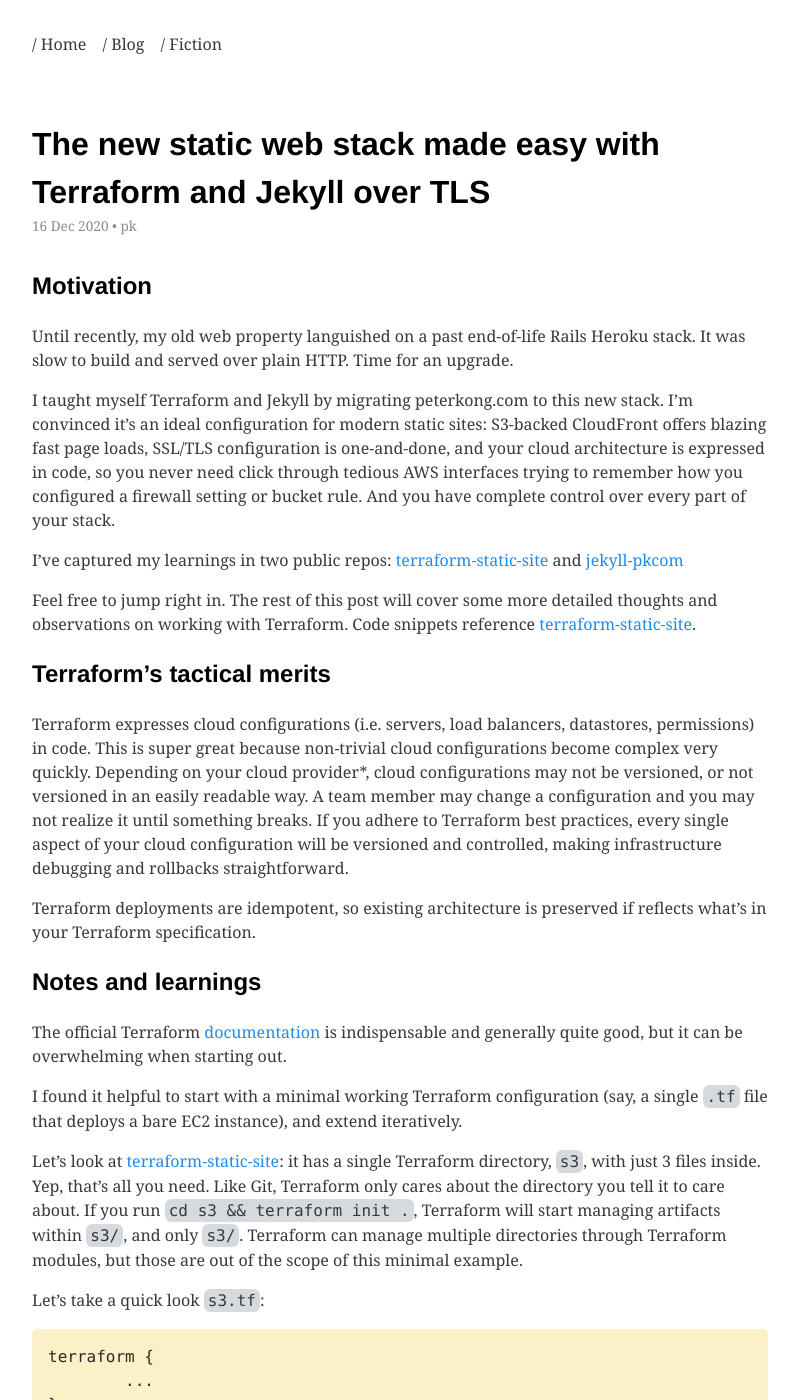
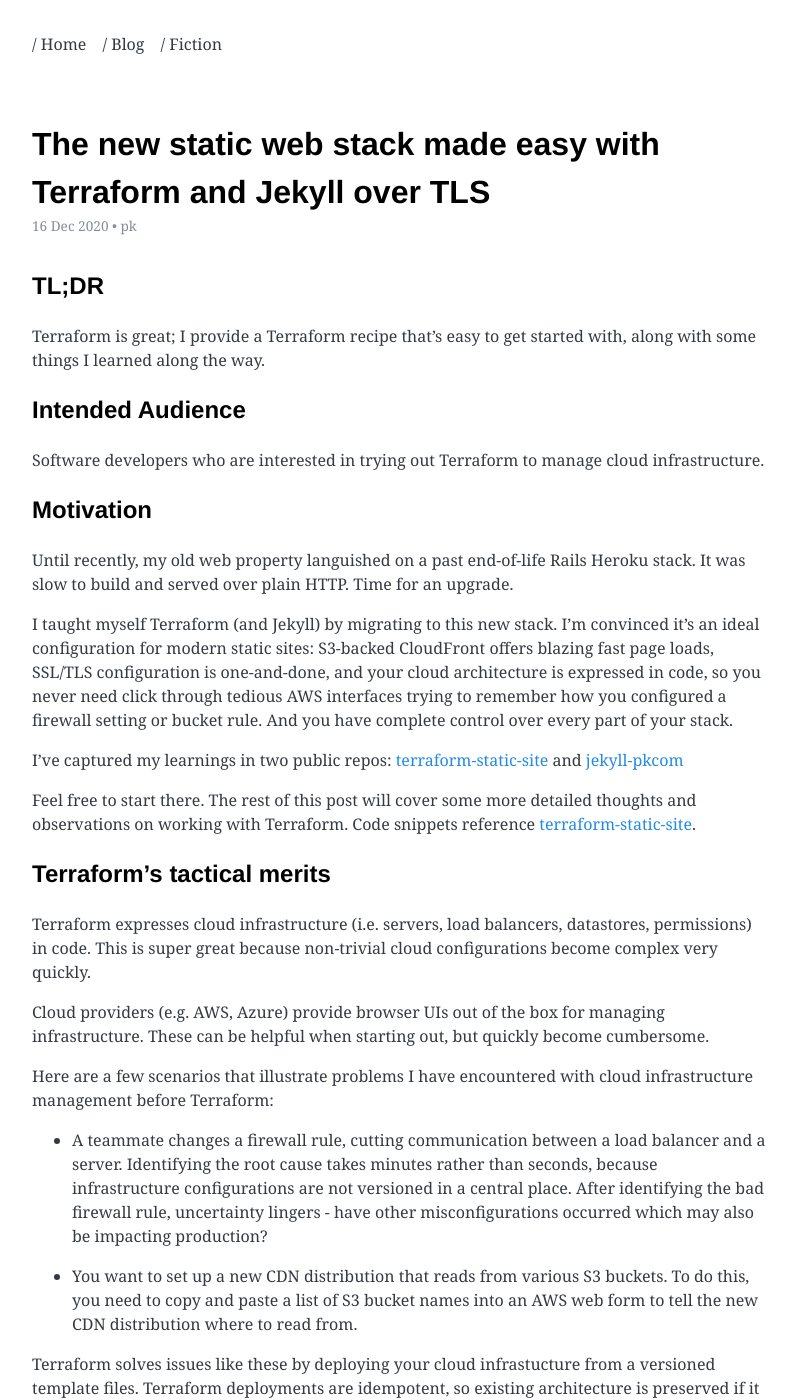
Before and after one commit to happythenewsad/jekyll_pkcom, a Jekyll site: the page built from _posts/2020-12-16-the-new-static-web-stack-made-easy-terraform.md, in a window 1280 px wide and 1400 px high. Shown: the whole window, without its empty margins (240-1039 px from the left). Built offline with Jekyll 4.4.1, drawn with Linux system fonts in a browser that asks for light colours; nearby versions of some CDN libraries; comment, search, counter and statistics services are not loaded; some of the changed text lies outside the part shown.

Commit message:
updated post

```diff
--- a/_posts/2020-12-16-the-new-static-web-stack-made-easy-terraform.md
+++ b/_posts/2020-12-16-the-new-static-web-stack-made-easy-terraform.md
@@ -2,20 +2,33 @@
 title: The new static web stack made easy with Terraform and Jekyll over TLS
 ---
 
+## TL;DR
+Terraform is great; I provide a Terraform recipe that's easy to get started with, along with some things I learned along the way.
+
+## Intended Audience
+Software developers who are interested in trying out Terraform to manage cloud infrastructure.
+
 ## Motivation
-
 Until recently, my old web property languished on a past end-of-life Rails Heroku stack. It was slow to build and served over plain HTTP. Time for an upgrade.
 
-I taught myself Terraform and Jekyll by migrating peterkong.com to this new stack. I'm convinced it's an ideal configuration for modern static sites: S3-backed CloudFront offers blazing fast page loads, SSL/TLS configuration is one-and-done, and your cloud architecture is expressed in code, so you never need click through tedious AWS interfaces trying to remember how you configured a firewall setting or bucket rule. And you have complete control over every part of your stack.
+I taught myself Terraform (and Jekyll) by migrating to this new stack. I'm convinced it's an ideal configuration for modern static sites: S3-backed CloudFront offers blazing fast page loads, SSL/TLS configuration is one-and-done, and your cloud architecture is expressed in code, so you never need click through tedious AWS interfaces trying to remember how you configured a firewall setting or bucket rule. And you have complete control over every part of your stack.
 
 I've captured my learnings in two public repos: [terraform-static-site](https://github.com/happythenewsad/terraform-static-site) and [jekyll-pkcom](https://github.com/happythenewsad/jekyll_pkcom)
 
-Feel free to jump right in. The rest of this post will cover some more detailed thoughts and observations on working with Terraform. Code snippets reference [terraform-static-site](https://github.com/happythenewsad/terraform-static-site).
+Feel free to start there. The rest of this post will cover some more detailed thoughts and observations on working with Terraform. Code snippets reference [terraform-static-site](https://github.com/happythenewsad/terraform-static-site).
 
 ## Terraform's tactical merits
-Terraform expresses cloud configurations (i.e. servers, load balancers, datastores, permissions) in code. This is super great because non-trivial cloud configurations become complex very quickly. Depending on your cloud provider\*, cloud configurations may not be versioned, or not versioned in an easily readable way. A team member may change a configuration and you may not realize it until something breaks. If you adhere to Terraform best practices, every single aspect of your cloud configuration will be versioned and controlled, making infrastructure debugging and rollbacks straightforward.
+Terraform expresses cloud infrastructure (i.e. servers, load balancers, datastores, permissions) in code. This is super great because non-trivial cloud configurations become complex very quickly.
 
-Terraform deployments are idempotent, so existing architecture is preserved if reflects what's in your Terraform specification.
+Cloud providers (e.g. AWS, Azure) provide browser UIs out of the box for managing infrastructure. These can be helpful when starting out, but quickly become cumbersome.
+
+Here are a few scenarios that illustrate problems I have encountered with cloud infrastructure management before Terraform:
+
+- A teammate changes a firewall rule, cutting communication between a load balancer and a server. Identifying the root cause takes minutes rather than seconds, because infrastructure configurations are not versioned in a central place. After identifying the bad firewall rule, uncertainty lingers - have other misconfigurations occurred which may also be impacting production?
+
+- You want to set up a new CDN distribution that reads from various S3 buckets. To do this, you need to copy and paste a list of S3 bucket names into an AWS web form to tell the new CDN distribution where to read from.
+
+Terraform solves issues like these by deploying your cloud infrastucture from a versioned template files. Terraform deployments are idempotent, so existing architecture is preserved if it reflects what's in your Terraform specification.
 
 ## Notes and learnings
 
@@ -25,7 +38,7 @@
 
 Let’s look at [terraform-static-site](https://github.com/happythenewsad/terraform-static-site): it has a single Terraform directory, `s3`, with just 3 files inside. Yep, that's all you need. Like Git, Terraform only cares about the directory you tell it to care about. If you run `cd s3 && terraform init .`, Terraform will start managing artifacts within `s3/`, and only `s3/`. Terraform can manage multiple directories through Terraform modules, but those are out of the scope of this minimal example.
 
-Let's take a quick look `s3.tf`:
+`s3.tf`:
 
 	terraform {
 		...
@@ -80,7 +93,7 @@
 which causes CloudFront to raise HTTP 504 errors in my experience. In general, it's handy to enable an S3 logging bucket when debugging S3 <-> CloudFront issues.
 
 ### custom domain / cert
-[terraform-static-site](https://github.com/happythenewsad/terraform-static-site) is configured to use a custom domain, so your web property can be accessed via a normal domain instead of xyz.cloudfront.net. Doing this in AWS requires a custom SSL/TLS cert. You need out-of-band approval for a cert. Log into the [AWS Certificate Manager](https://console.aws.amazon.com/acm) to create one, then add it's ARN in `terraform.tvars`. If you prefer to host domains outside of AWS's Route53 service like I do, you'll also need to follow [this CNAMEing procedure](https://docs.aws.amazon.com/AmazonCloudFront/latest/DeveloperGuide/CNAMEs.html). Verifying ownership of your domain is easy, but manual and out-of-band. It took about 10 minutes for AWS to recognize ownership for my domain after I updated CNAME records through my 3rd party DNS service.
+[terraform-static-site](https://github.com/happythenewsad/terraform-static-site) is configured to use a custom domain, so your web property can be accessed via a normal domain instead of xyz.cloudfront.net. Doing this in AWS requires a custom SSL/TLS cert. You need out-of-band approval for a cert. Log into the [AWS Certificate Manager](https://console.aws.amazon.com/acm) to create one, then add its ARN in `terraform.tvars`. If you prefer to host domains outside of AWS's Route53 service like I do, you'll also need to follow [this CNAMEing procedure](https://docs.aws.amazon.com/AmazonCloudFront/latest/DeveloperGuide/CNAMEs.html). Verifying ownership of your domain is easy, but manual and out-of-band. It took about 10 minutes for AWS to recognize ownership for my domain after I updated CNAME records through my 3rd party DNS service.
 
 ### 503 gotcha
 If you're getting 503's from CloudFront, it may be because you need a `custom_origin_config` within your `aws_cloudfront_distribution` resource block. Luckily, [terraform-static-site](https://github.com/happythenewsad/terraform-static-site)'s configuration should work out of the box.
```
